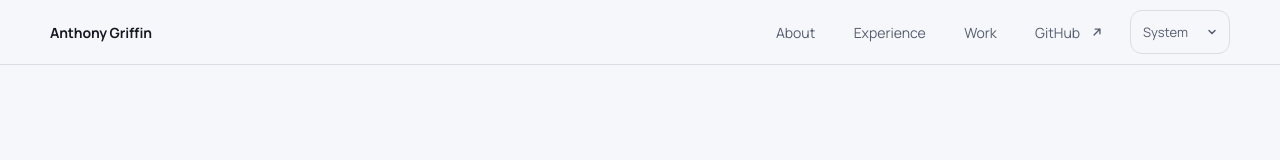
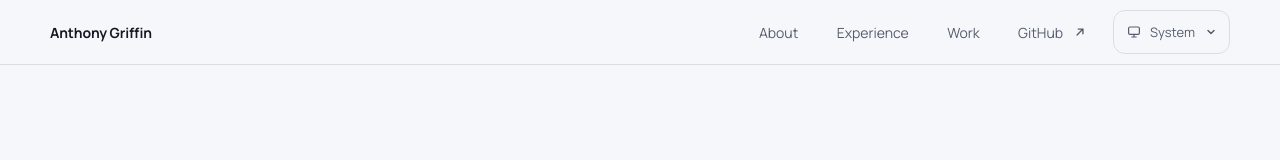
Before and after one commit to anthonydevportfolio/portfolio-js, a React (Vite) app: page / in a window 1280 px wide. Both pictures are taken after a click on the button "Get to know me". Shown: the top 160 px of the page. Built offline with nearby package versions, Linux system fonts and the light colour scheme.

Commit message:
Replace theme select with icon menu

```diff
--- a/src/components/view/view.css
+++ b/src/components/view/view.css
@@ -11,6 +11,7 @@
     --portfolio-accent-soft: rgba(139, 145, 255, 0.12);
     --portfolio-accent-border: rgba(139, 145, 255, 0.42);
     --portfolio-nav-bg: rgba(9, 11, 15, 0.82);
+    --portfolio-menu-shadow: rgba(0, 0, 0, 0.42);
     --portfolio-constellation-node: rgba(218, 221, 255, 0.78);
     --portfolio-ease: cubic-bezier(0.16, 1, 0.3, 1);
 }
@@ -28,6 +29,7 @@
     --portfolio-accent-soft: rgba(85, 87, 204, 0.09);
     --portfolio-accent-border: rgba(85, 87, 204, 0.36);
     --portfolio-nav-bg: rgba(246, 247, 251, 0.86);
+    --portfolio-menu-shadow: rgba(31, 35, 48, 0.16);
     --portfolio-constellation-node: rgba(74, 78, 157, 0.56);
     color-scheme: light;
 }
@@ -170,60 +172,130 @@
     outline-offset: 4px;
 }
 
-.portfolio-theme-select {
+.portfolio-theme-menu {
     color: var(--portfolio-text-muted);
     flex: 0 0 auto;
     position: relative;
 }
 
-.portfolio-theme-select select {
+.portfolio-theme-menu__trigger {
+    align-items: center;
     appearance: none;
     background: transparent;
     border: 1px solid var(--portfolio-line);
     border-radius: 12px;
     color: inherit;
     cursor: pointer;
+    display: grid;
     font: inherit;
     font-size: 0.8125rem;
+    gap: 0.5rem;
+    grid-template-columns: 16px minmax(0, 1fr) 16px;
     height: 44px;
-    min-width: 100px;
-    padding: 0 2rem 0 0.75rem;
+    min-width: 108px;
+    padding: 0 0.625rem 0 0.75rem;
+    text-align: left;
     transition:
         background-color 180ms var(--portfolio-ease),
         border-color 180ms var(--portfolio-ease),
         color 180ms var(--portfolio-ease);
 }
 
-.portfolio-theme-select select:hover {
+.portfolio-theme-menu__trigger:hover,
+.portfolio-theme-menu__trigger[aria-expanded='true'] {
     background: var(--portfolio-surface-raised);
     border-color: var(--portfolio-line-strong);
     color: var(--portfolio-text);
 }
 
-.portfolio-theme-select select:focus-visible {
+.portfolio-theme-menu__trigger:focus-visible,
+.portfolio-theme-menu__option:focus-visible {
     color: var(--portfolio-text);
     outline: 2px solid var(--portfolio-accent);
-    outline-offset: 4px;
+    outline-offset: 2px;
 }
 
-.portfolio-theme-select option {
-    background: var(--portfolio-surface);
-    color: var(--portfolio-text);
-}
-
-.portfolio-theme-select__icon {
+.portfolio-theme-menu__icon,
+.portfolio-theme-menu__chevron,
+.portfolio-theme-menu__check-icon {
     fill: none;
     height: 16px;
-    pointer-events: none;
-    position: absolute;
-    right: 0.65rem;
     stroke: currentColor;
     stroke-linecap: round;
     stroke-linejoin: round;
     stroke-width: 1.5;
-    top: 50%;
-    transform: translateY(-50%);
     width: 16px;
+}
+
+.portfolio-theme-menu__chevron {
+    transition: transform 180ms var(--portfolio-ease);
+}
+
+.portfolio-theme-menu__trigger[aria-expanded='true'] .portfolio-theme-menu__chevron {
+    transform: rotate(180deg);
+}
+
+.portfolio-theme-menu__options {
+    animation: portfolio-theme-menu-enter 140ms var(--portfolio-ease) both;
+    background: var(--portfolio-surface-raised);
+    border: 1px solid var(--portfolio-line-strong);
+    border-radius: 12px;
+    box-shadow: 0 12px 30px var(--portfolio-menu-shadow);
+    display: grid;
+    gap: 0.125rem;
+    min-width: 156px;
+    padding: 0.375rem;
+    position: absolute;
+    right: 0;
+    top: calc(100% + 0.5rem);
+    transform-origin: top right;
+    z-index: 40;
+}
+
+@keyframes portfolio-theme-menu-enter {
+    from {
+        opacity: 0;
+        transform: translateY(-4px) scale(0.98);
+    }
+
+    to {
+        opacity: 1;
+        transform: translateY(0) scale(1);
+    }
+}
+
+.portfolio-theme-menu__option {
+    align-items: center;
+    appearance: none;
+    background: transparent;
+    border: 0;
+    border-radius: 8px;
+    color: var(--portfolio-text-muted);
+    cursor: pointer;
+    display: grid;
+    font: inherit;
+    font-size: 0.8125rem;
+    gap: 0.625rem;
+    grid-template-columns: 16px minmax(0, 1fr) 16px;
+    min-height: 40px;
+    padding: 0 0.625rem;
+    text-align: left;
+    transition:
+        background-color 140ms var(--portfolio-ease),
+        color 140ms var(--portfolio-ease);
+    width: 100%;
+}
+
+.portfolio-theme-menu__option:hover,
+.portfolio-theme-menu__option:focus-visible,
+.portfolio-theme-menu__option[data-selected='true'] {
+    background: var(--portfolio-accent-soft);
+    color: var(--portfolio-text);
+}
+
+.portfolio-theme-menu__check {
+    display: grid;
+    place-items: center;
 }
 
 .portfolio-shell {
@@ -856,7 +928,7 @@
 }
 
 @media (max-width: 380px) {
-    .portfolio-nav__links a:nth-child(3) {
+    .portfolio-nav__links {
         display: none;
     }
 }
@@ -873,8 +945,14 @@
     .portfolio-nav,
     .portfolio-nav__brand,
     .portfolio-nav__links a,
-    .portfolio-theme-select select {
+    .portfolio-theme-menu__trigger,
+    .portfolio-theme-menu__option,
+    .portfolio-theme-menu__chevron {
         transition: none;
+    }
+
+    .portfolio-theme-menu__options {
+        animation: none;
     }
 
     .project-entry:hover .project-entry__media img {
--- a/src/components/view/view.tsx
+++ b/src/components/view/view.tsx
@@ -1,4 +1,11 @@
-import { ChangeEvent, FC, useEffect, useRef, useState } from 'react';
+import {
+    FC,
+    FocusEvent as ReactFocusEvent,
+    KeyboardEvent as ReactKeyboardEvent,
+    useEffect,
+    useRef,
+    useState
+} from 'react';
 import { handleImageError } from '../../imageFallback';
 import { useLogger, useSelectorw } from '../../redux/hooks';
 import { ExperienceData } from '../experience/data';
@@ -14,6 +21,13 @@ const currentExperience = experienceEntries[0];
 
 type Theme = 'dark' | 'light';
 type ThemePreference = Theme | 'system';
+
+const THEME_PREFERENCES: ThemePreference[] = ['system', 'light', 'dark'];
+const THEME_PREFERENCE_LABELS: Record<ThemePreference, string> = {
+    system: 'System',
+    light: 'Light',
+    dark: 'Dark'
+};
 
 const readSavedThemePreference = (): ThemePreference | null => {
     try {
@@ -71,9 +85,41 @@ const ExternalLinkIcon = () => (
     </svg>
 );
 
-const ThemeSelectChevron = () => (
-    <svg aria-hidden='true' className='portfolio-theme-select__icon' viewBox='0 0 16 16'>
+const ThemeMenuChevron = () => (
+    <svg aria-hidden='true' className='portfolio-theme-menu__chevron' viewBox='0 0 16 16'>
         <path d='m5 6.5 3 3 3-3' />
+    </svg>
+);
+
+const ThemePreferenceIcon: FC<{ preference: ThemePreference }> = ({ preference }) => {
+    if (preference === 'system') {
+        return (
+            <svg aria-hidden='true' className='portfolio-theme-menu__icon' viewBox='0 0 20 20'>
+                <rect height='9.25' rx='1.75' width='13.5' x='3.25' y='3.75' />
+                <path d='M10 13v3.25M7.25 16.25h5.5' />
+            </svg>
+        );
+    }
+
+    if (preference === 'light') {
+        return (
+            <svg aria-hidden='true' className='portfolio-theme-menu__icon' viewBox='0 0 20 20'>
+                <circle cx='10' cy='10' r='3.25' />
+                <path d='M10 2.25v1.5M10 16.25v1.5M2.25 10h1.5M16.25 10h1.5M4.52 4.52l1.06 1.06M14.42 14.42l1.06 1.06M15.48 4.52l-1.06 1.06M5.58 14.42l-1.06 1.06' />
+            </svg>
+        );
+    }
+
+    return (
+        <svg aria-hidden='true' className='portfolio-theme-menu__icon' viewBox='0 0 20 20'>
+            <path d='M16.35 12.52A7 7 0 0 1 7.48 3.65a7 7 0 1 0 8.87 8.87Z' />
+        </svg>
+    );
+};
+
+const ThemeCheckIcon = () => (
+    <svg aria-hidden='true' className='portfolio-theme-menu__check-icon' viewBox='0 0 16 16'>
+        <path d='m3.75 8.25 2.5 2.5 6-6' />
     </svg>
 );
 
@@ -110,8 +156,11 @@ export const View: FC = () => {
 
     const isExited = useSelectorw(state => state.landing.isExited);
     const portfolioRef = useRef<HTMLElement | null>(null);
+    const themeMenuRef = useRef<HTMLDivElement | null>(null);
+    const themeMenuTriggerRef = useRef<HTMLButtonElement | null>(null);
     const [themePreference, setThemePreference] = useState<ThemePreference>(getInitialThemePreference);
     const [systemTheme, setSystemTheme] = useState<Theme>(getSystemTheme);
+    const [isThemeMenuOpen, setIsThemeMenuOpen] = useState(false);
     const theme = themePreference === 'system' ? systemTheme : themePreference;
 
     useEffect(() => {
@@ -128,6 +177,31 @@ export const View: FC = () => {
         if (!isExited) return;
         document.documentElement.dataset.portfolioTheme = theme;
     }, [isExited, theme]);
+
+    useEffect(() => {
+        if (!isThemeMenuOpen) return;
+
+        const closeOnOutsidePointer = (event: PointerEvent) => {
+            if (!themeMenuRef.current?.contains(event.target as Node)) setIsThemeMenuOpen(false);
+        };
+        const closeOnEscape = (event: KeyboardEvent) => {
+            if (event.key !== 'Escape') return;
+            setIsThemeMenuOpen(false);
+            themeMenuTriggerRef.current?.focus();
+        };
+        const focusFrame = window.requestAnimationFrame(() => {
+            themeMenuRef.current?.querySelector<HTMLButtonElement>('[aria-checked="true"]')?.focus();
+        });
+
+        document.addEventListener('pointerdown', closeOnOutsidePointer);
+        document.addEventListener('keydown', closeOnEscape);
+
+        return () => {
+            window.cancelAnimationFrame(focusFrame);
+            document.removeEventListener('pointerdown', closeOnOutsidePointer);
+            document.removeEventListener('keydown', closeOnEscape);
+        };
+    }, [isThemeMenuOpen]);
 
     useEffect(() => {
         const portfolio = portfolioRef.current;
@@ -179,10 +253,31 @@ export const View: FC = () => {
 
     if (!isExited) return null;
 
-    const changeThemePreference = (event: ChangeEvent<HTMLSelectElement>) => {
-        const nextPreference = event.target.value as ThemePreference;
+    const chooseThemePreference = (nextPreference: ThemePreference) => {
         saveThemePreference(nextPreference);
         setThemePreference(nextPreference);
+        setIsThemeMenuOpen(false);
+        window.requestAnimationFrame(() => themeMenuTriggerRef.current?.focus());
+    };
+
+    const navigateThemeMenu = (event: ReactKeyboardEvent<HTMLDivElement>) => {
+        if (!['ArrowDown', 'ArrowUp', 'Home', 'End'].includes(event.key)) return;
+
+        const options = Array.from(event.currentTarget.querySelectorAll<HTMLButtonElement>('[role="menuitemradio"]'));
+        const currentIndex = options.indexOf(document.activeElement as HTMLButtonElement);
+        let nextIndex = currentIndex;
+
+        if (event.key === 'ArrowDown') nextIndex = (currentIndex + 1) % options.length;
+        if (event.key === 'ArrowUp') nextIndex = (currentIndex - 1 + options.length) % options.length;
+        if (event.key === 'Home') nextIndex = 0;
+        if (event.key === 'End') nextIndex = options.length - 1;
+
+        event.preventDefault();
+        options[nextIndex]?.focus();
+    };
+
+    const closeThemeMenuOnBlur = (event: ReactFocusEvent<HTMLDivElement>) => {
+        if (!event.currentTarget.contains(event.relatedTarget as Node)) setIsThemeMenuOpen(false);
     };
 
     return (
@@ -210,16 +305,49 @@ export const View: FC = () => {
                                 <ExternalLinkIcon />
                             </a>
                         </nav>
-                        <div className='portfolio-theme-select'>
-                            <select
-                                aria-label='Theme preference'
-                                onChange={changeThemePreference}
-                                value={themePreference}>
-                                <option value='system'>System</option>
-                                <option value='light'>Light</option>
-                                <option value='dark'>Dark</option>
-                            </select>
-                            <ThemeSelectChevron />
+                        <div className='portfolio-theme-menu' onBlur={closeThemeMenuOnBlur} ref={themeMenuRef}>
+                            <button
+                                aria-controls='portfolio-theme-options'
+                                aria-expanded={isThemeMenuOpen}
+                                aria-haspopup='menu'
+                                aria-label={`Theme preference: ${THEME_PREFERENCE_LABELS[themePreference]}`}
+                                className='portfolio-theme-menu__trigger'
+                                onClick={() => setIsThemeMenuOpen(isOpen => !isOpen)}
+                                ref={themeMenuTriggerRef}
+                                type='button'>
+                                <ThemePreferenceIcon preference={themePreference} />
+                                <span>{THEME_PREFERENCE_LABELS[themePreference]}</span>
+                                <ThemeMenuChevron />
+                            </button>
+                            {isThemeMenuOpen ? (
+                                <div
+                                    aria-label='Theme preference'
+                                    className='portfolio-theme-menu__options'
+                                    id='portfolio-theme-options'
+                                    onKeyDown={navigateThemeMenu}
+                                    role='menu'>
+                                    {THEME_PREFERENCES.map(preference => {
+                                        const isSelected = preference === themePreference;
+
+                                        return (
+                                            <button
+                                                aria-checked={isSelected}
+                                                className='portfolio-theme-menu__option'
+                                                data-selected={isSelected}
+                                                key={preference}
+                                                onClick={() => chooseThemePreference(preference)}
+                                                role='menuitemradio'
+                                                type='button'>
+                                                <ThemePreferenceIcon preference={preference} />
+                                                <span>{THEME_PREFERENCE_LABELS[preference]}</span>
+                                                <span aria-hidden='true' className='portfolio-theme-menu__check'>
+                                                    {isSelected ? <ThemeCheckIcon /> : null}
+                                                </span>
+                                            </button>
+                                        );
+                                    })}
+                                </div>
+                            ) : null}
                         </div>
                     </div>
                 </div>
```
Also changed, not shown: .impeccable/surfaces/src-components-view-view-tsx.md, 5 other files (tests, documents, lock files or other folders).
